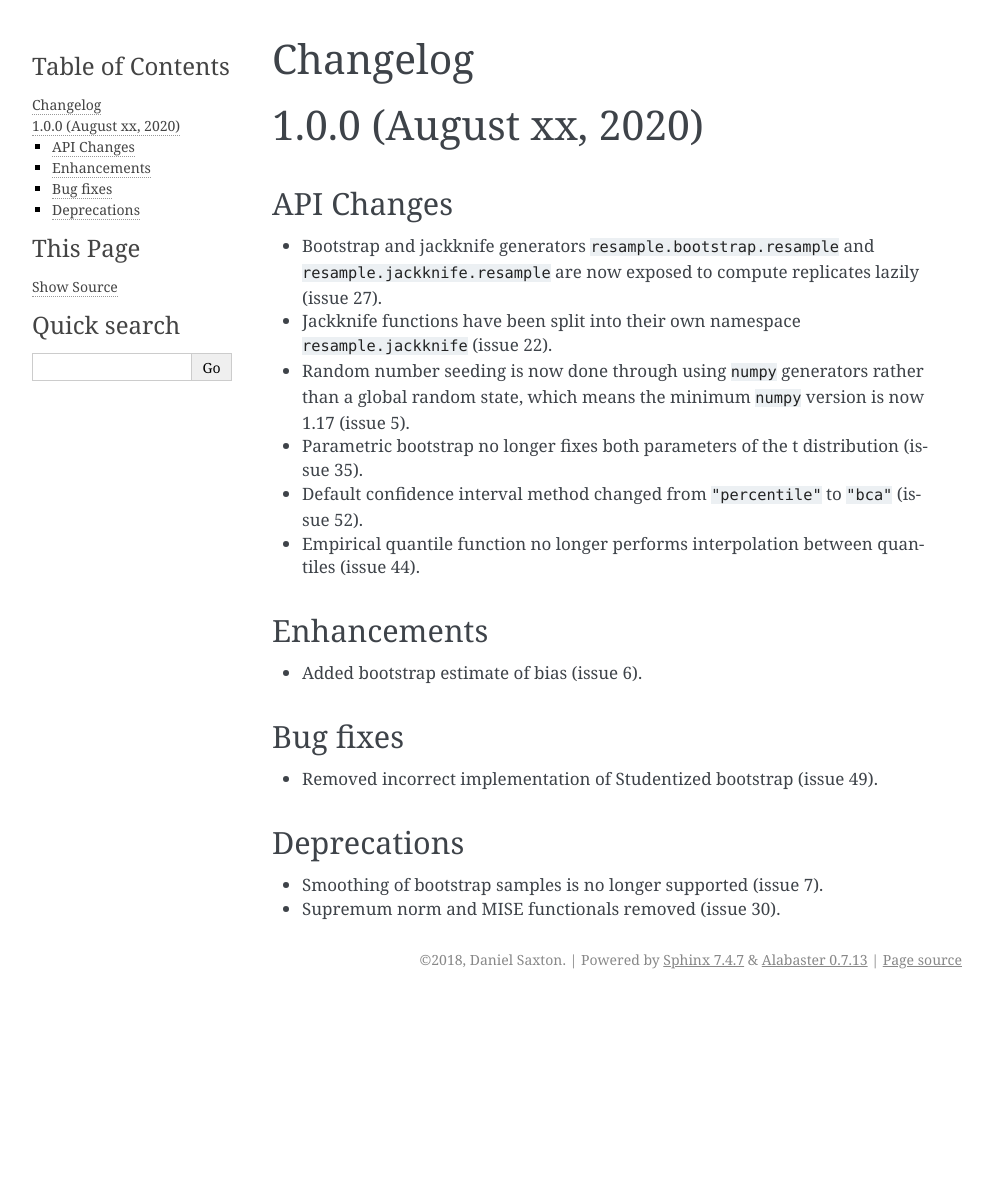
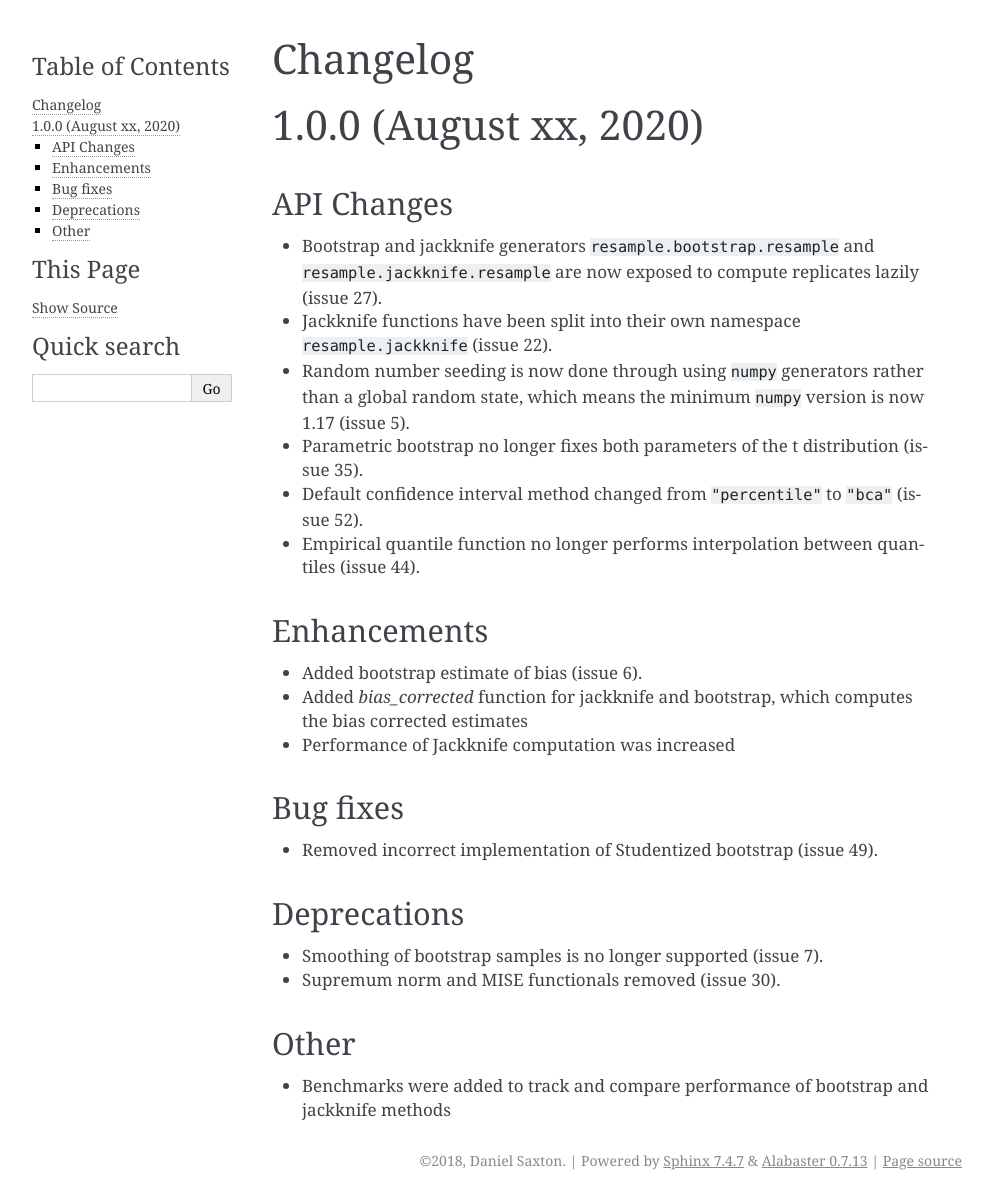
Before and after one commit to scikit-hep/resample, a Sphinx documentation site: the page built from doc/changelog.rst, in a window 1280 px wide. Shown: the whole page, without its empty margins (148-1141 px from the left). Built offline with Sphinx 7.4.7, drawn with Linux system fonts in a browser that asks for light colours; before the commit the page ends 999 px from its top, so only the background shows below that.

Commit message:
Update changelog.rst

```diff
--- a/doc/changelog.rst
+++ b/doc/changelog.rst
@@ -18,6 +18,8 @@ Enhancements
 ------------
 
 - Added bootstrap estimate of bias (issue 6).
+- Added `bias_corrected` function for jackknife and bootstrap, which computes the bias corrected estimates
+- Performance of Jackknife computation was increased
 
 Bug fixes
 ---------
@@ -29,3 +31,8 @@ Deprecations
 
 - Smoothing of bootstrap samples is no longer supported (issue 7).
 - Supremum norm and MISE functionals removed (issue 30).
+
+Other
+-----
+
+- Benchmarks were added to track and compare performance of bootstrap and jackknife methods
```
